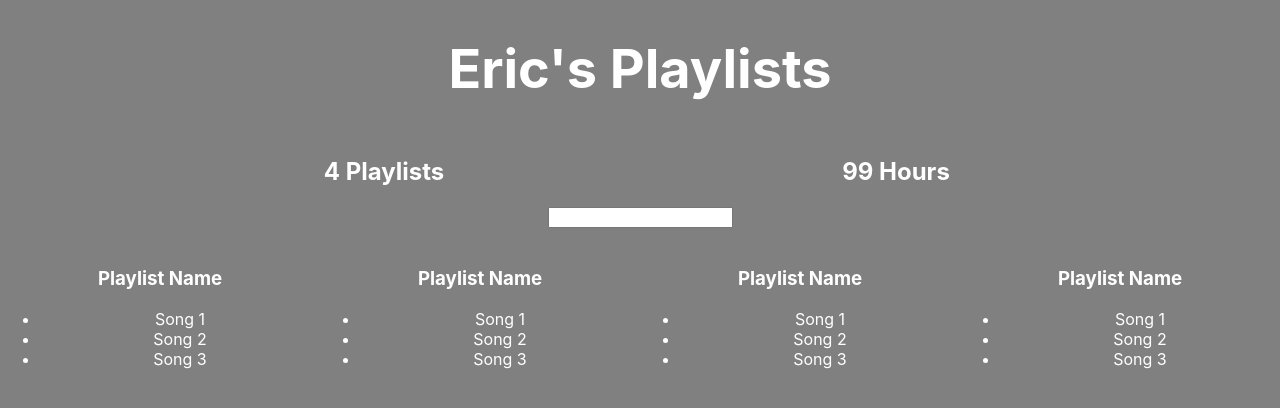
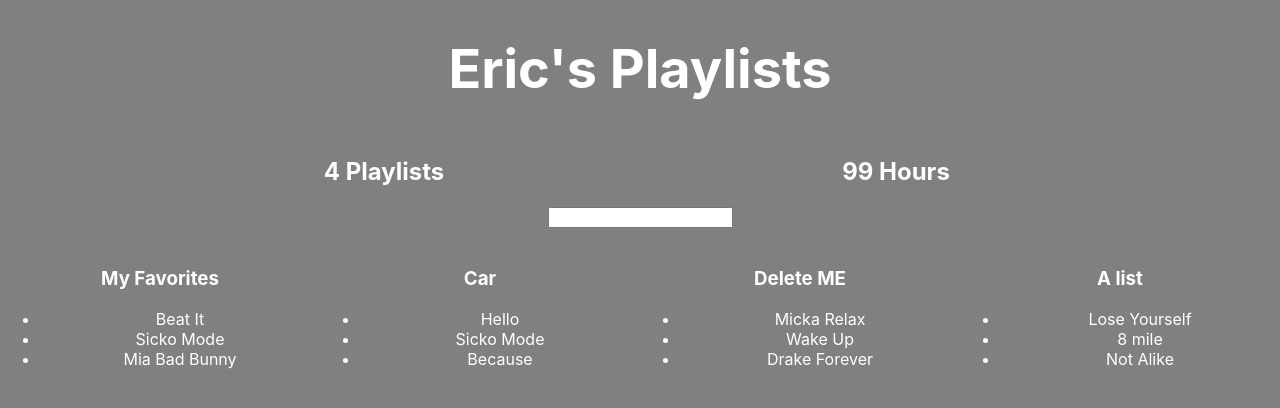
Before and after one commit to eric2esca/spotify-tutorial, a React (Create React App) app: page / in a window 1280 px wide. Shown: the top 408 px of the page. Built offline with nearby package versions, Linux system fonts and the light colour scheme.

Commit message:
dynamic listing of fake server data

```diff
--- a/src/App.js
+++ b/src/App.js
@@ -86,14 +86,15 @@
 
 class Playlist extends Component{
   render(){
+    let playlist = this.props.playlist;
     return(
       <div style={{...defaultStyle, display: 'inline-block', width: "25%"}}>
         <img />
-        <h3>Playlist Name</h3>
+        <h3>{playlist.name}</h3>
         <ul>
-          <li>Song 1</li>
-          <li>Song 2</li>
-          <li>Song 3</li>
+          {playlist.songs.map(song =>
+            <li>{song.name}</li>
+          )}
         </ul>
       </div>
     );
@@ -108,11 +109,13 @@
   componentDidMount(){
     setTimeout(() => {
       this.setState({ serverData: fakeServerData });
-    }, 3500);
+    }, 2000);
   }
 
   render() {
-    return (
+
+
+      return (
       <div className="App">
         {this.state.serverData.user ?
         <div>
@@ -122,10 +125,9 @@
             <PlaylistCounter playlists={this.state.serverData.user && this.state.serverData.user.playlists} />
             <HoursCounter playlists={this.state.serverData.user && this.state.serverData.user.playlists} />
             <Filter />
-            <Playlist />
-            <Playlist />
-            <Playlist />
-            <Playlist />
+            {this.state.serverData.user.playlists.map(playlist =>
+              <Playlist playlist={playlist} />
+            )}
         </div> : <div className="loader">Loading...</div>
         }
       </div>
```
